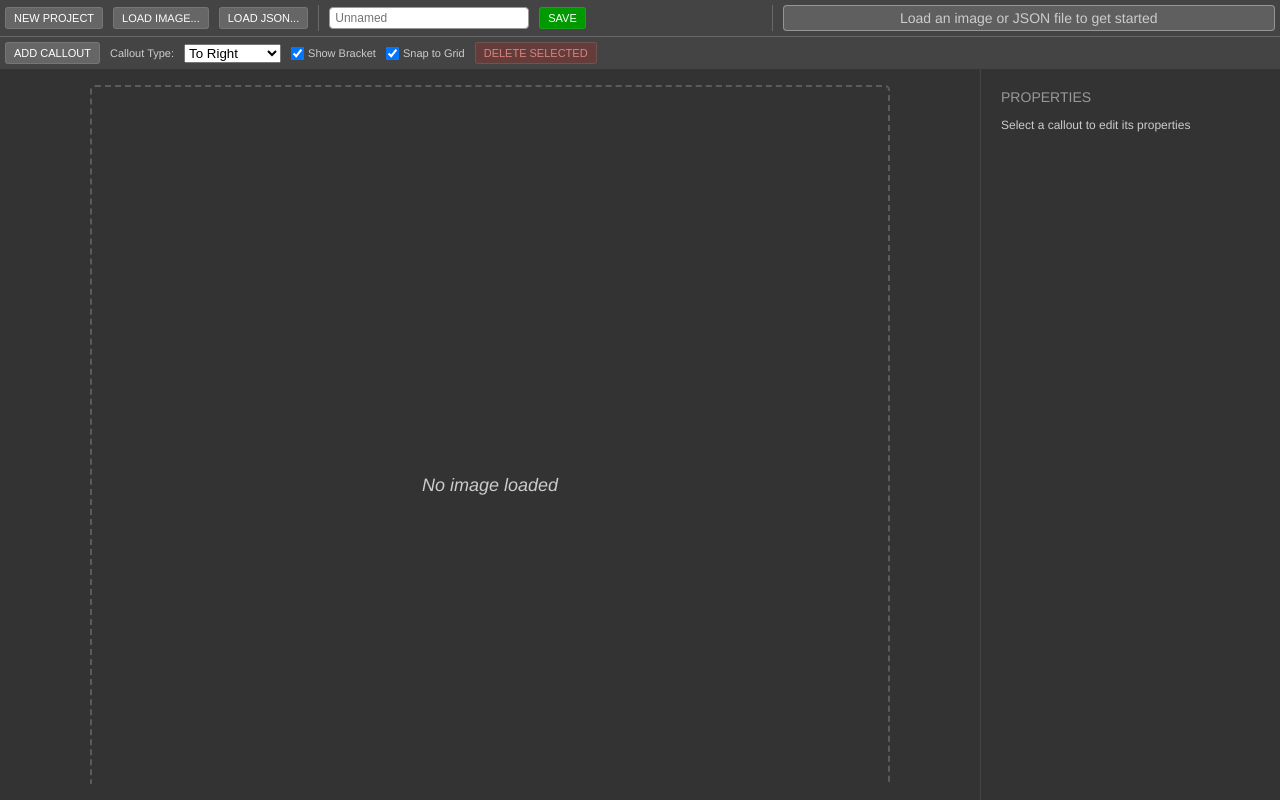
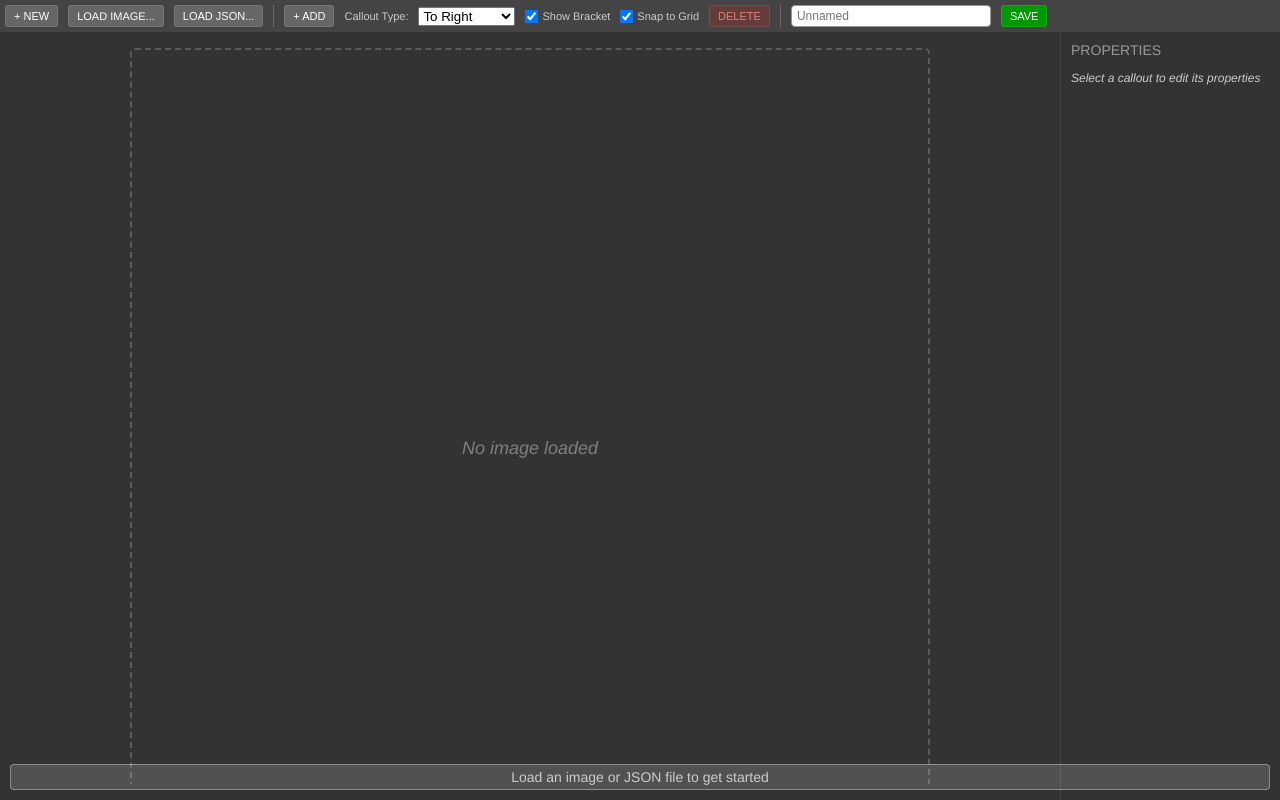
Before and after one commit to charlesh88/user-guide-image-markup, a website: page index.html in a window 1280 px wide. Drawn offline with Linux system fonts and the light colour scheme.

Commit message:
- Styles refined. - Added README.md.

```diff
--- a/index.html
+++ b/index.html
@@ -7,32 +7,19 @@
     <link rel="stylesheet" href="styles.css">
 </head>
 <body>
-    <div class="toolbar">
-        <div class="toolbar-group --sm">
-            <button id="newBtn" class="btn">New Project</button>
-            <label for="imageUpload" class="btn">Load Image...</label>
+    <div class="toolbar --sm">
+        <div class="toolbar-group">
+            <button id="newBtn" class="btn" aria-label="New Project" title="New Project">+ New</button>
+            <label for="imageUpload" class="btn" aria-label="Upload Image and Convert to Data URI" title="Upload Image and Convert to Data URI">Load Image...</label>
             <input type="file" id="imageUpload" accept="image/*">
-            <button id="loadBtn" class="btn">Load JSON...</button>
+            <button id="loadBtn" class="btn" aria-label="Load Existing Image JSON" title="Load Existing Image JSON">Load JSON...</button>
             <input type="file" id="fileSelect" accept=".json" style="display: none;">
         </div>
 
         <div class="toolbar__sep"></div>
 
-        <div class="footer-group --sm save-group">
-            <input type="text" id="filename" placeholder="Unnamed" class="filename-input">
-            <button id="saveBtn" class="btn primary color-key">Save</button>
-        </div>
-
-        <div class="toolbar__sep"></div>
-
-        <div id="statusMessage" class="status-message"></div>
-
-
-    </div>
-
-    <div class="toolbar">
-        <div class="toolbar-group --sm">
-            <button id="addCallout" class="btn">Add Callout</button>
+        <div class="toolbar-group">
+            <button id="addCallout" class="btn" aria-label="Add Callout" title="Add Callout">+ Add</button>
             <label for="calloutType">Callout Type:</label>
             <select id="calloutType" class="select">
                 <option value="--to-r">To Right</option>
@@ -49,9 +36,20 @@
                 <input type="checkbox" id="snapToGrid" checked>
                 Snap to Grid
             </label>
-            <button id="deleteCallout" class="btn warning">Delete Selected</button>
+            <button id="deleteCallout" class="btn warning" aria-label="Delete Callout" title="Delete Callout">Delete</button>
+        </div>
+
+        <div class="toolbar__sep"></div>
+
+        <div class="save-group">
+            <input type="text" id="filename" placeholder="Unnamed" class="filename-input">
+            <button id="saveBtn" class="btn primary color-key">Save</button>
         </div>
     </div>
+
+
+    <div id="statusMessage" class="status-message"></div>
+
 
     <div class="workspace">
         <div class="canvas-container">
@@ -62,7 +60,7 @@
 
         <div class="properties-panel">
             <h3>PROPERTIES</h3>
-            <div id="noSelection" class="property-group">
+            <div id="noSelection" class="property-group placeholder">
                 Select a callout to edit its properties
             </div>
 
@@ -93,9 +91,6 @@
                 </div>
             </div>
         </div>
-    </div>
-
-
     </div>
 
 
--- a/styles.scss
+++ b/styles.scss
@@ -50,8 +50,7 @@ textarea {
 }
 
 
-.toolbar,
-.footer {
+.toolbar {
     background: $colorToolbarBg;
     align-items: center;
     display: flex;
@@ -96,28 +95,19 @@ textarea {
     }
 }
 
+
+.save-group {
+    display: flex;
+    flex: 1 1 auto;
+    gap: 10px;
+}
+
+
 // Workspace
 .workspace {
     flex: 1 1 auto;
     display: flex;
     overflow: hidden;
-}
-
-.footer {
-    justify-content: space-between;
-    padding: 10px;
-    &-group {
-        flex: 1 1 auto;
-    }
-
-    .save-group {
-        display: flex;
-        justify-content: flex-end;
-        gap: 10px;
-    }
-
-
-
 }
 
 // Buttons and controls
@@ -155,6 +145,11 @@ textarea {
     align-items: start;
     justify-content: center;
     margin: 1rem;
+
+    .placeholder {
+        font-size: 18px;
+        text-align: center;
+    }
 }
 
 .canvas {
@@ -184,9 +179,8 @@ textarea {
 }
 
 .placeholder {
-    font-size: 18px;
     font-style: italic;
-    text-align: center;
+    opacity: 50%;
 }
 
 // Callout styles
@@ -354,16 +348,15 @@ textarea {
 
 // Properties panel
 .properties-panel {
-    width: 300px;
+    width: 220px;
     border-left: 1px solid $colorToolbarBg;
-    padding: 20px;
+    padding: 10px;
     overflow-y: auto;
 
     h3 {
         color: #999;
         font-weight: normal;
         margin-bottom: 13px;
-        //font-size: 16px;
     }
 }
 
@@ -371,6 +364,7 @@ textarea {
     display: grid;
     grid-template-columns: 1fr 50px;
     gap: 15px;
+    line-height: 150%;
 }
 
 .property-group {
@@ -378,7 +372,6 @@ textarea {
 
     label {
         display: block;
-        margin-bottom: 5px;
         font-weight: 500;
     }
 }
@@ -421,7 +414,10 @@ textarea {
 
 .status-message {
     $m: 10px;
-    flex: 1 1 auto;
+    position: absolute;
+    bottom: $m;
+    left: $m;
+    right: $m;
     font-size: 14px;
     padding: 4px 12px;
     border-radius: 4px;
```
Also changed, not shown: README.md, styles.css.
